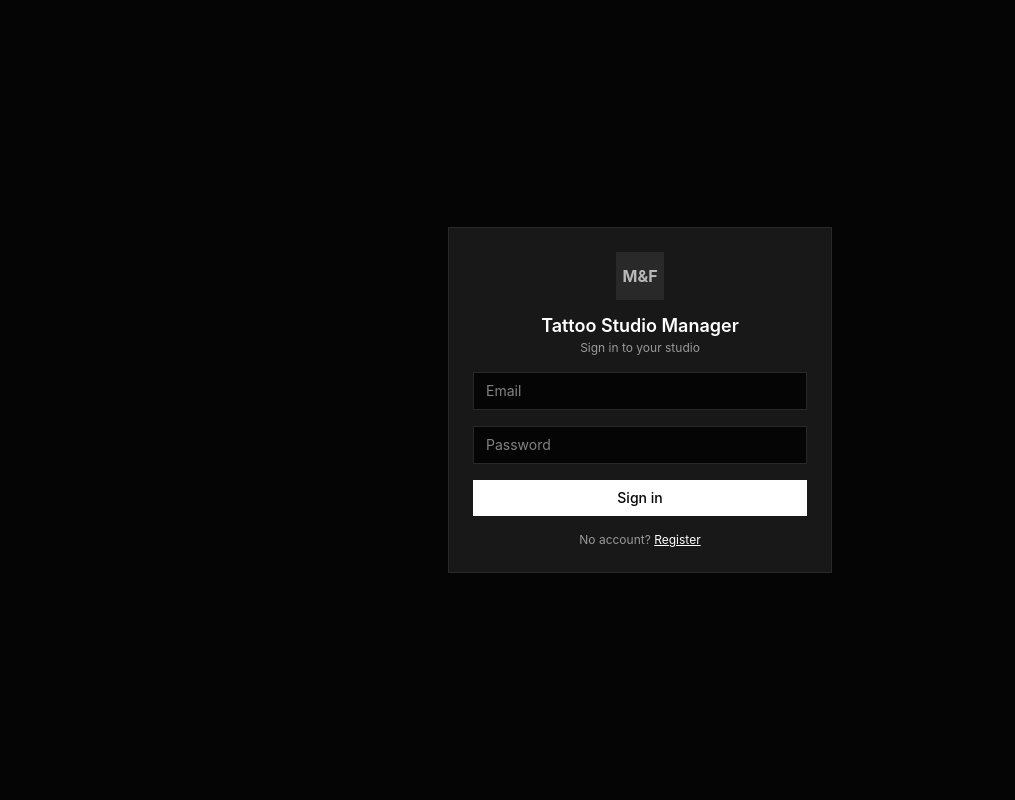
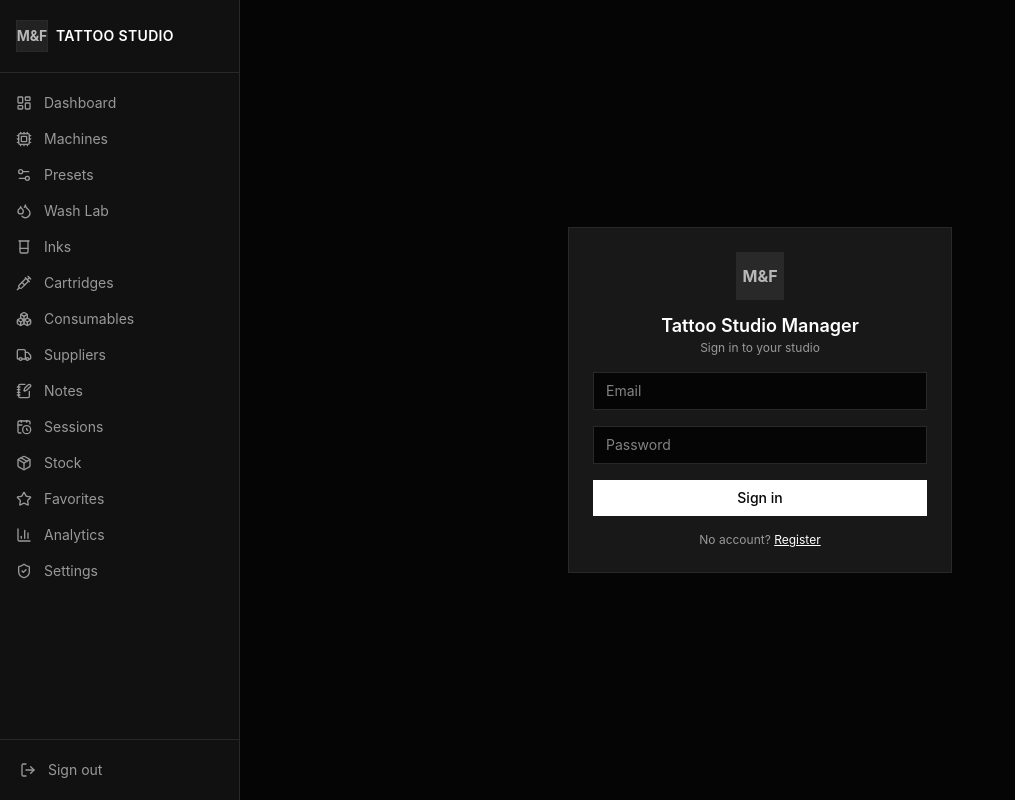
Before and after one commit to merolferdy-maker/mf-tattoo, a Next.js app: page /login in a window 1280 px wide. Shown: the whole page, without its empty margins (0-1015 px from the left). Built offline with nearby package versions, Linux system fonts and the light colour scheme.

Commit message:
Re-add Sidebar (server component, no signOut hook)

```diff
--- a/src/app/layout.tsx
+++ b/src/app/layout.tsx
@@ -1,6 +1,7 @@
 import type { Metadata } from "next";
 import { Geist, Geist_Mono } from "next/font/google";
 import "./globals.css";
+import Sidebar from "@/components/Sidebar";
 import BottomNav from "@/components/BottomNav";
 
 const geistSans = Geist({ variable: "--font-geist-sans", subsets: ["latin"] });
@@ -15,9 +16,12 @@ export default function RootLayout({ children }: { children: React.ReactNode })
   return (
     <html lang="en" className={`${geistSans.variable} ${geistMono.variable}`}>
       <body className="min-h-screen bg-background text-foreground">
-        <main className="flex-1 pb-20 md:pb-0">
-          {children}
-        </main>
+        <div className="flex min-h-screen">
+          <Sidebar />
+          <main className="flex-1 pb-20 md:pb-0">
+            {children}
+          </main>
+        </div>
         <BottomNav />
       </body>
     </html>
--- a/src/components/Sidebar.tsx
+++ b/src/components/Sidebar.tsx
@@ -1,6 +1,4 @@
-"use client";
 import Link from "next/link";
-import { signOut } from "next-auth/react";
 import { LayoutDashboard, Cpu, Settings2, Droplets, Beaker, Package, Syringe, Boxes, Truck, NotebookPen, CalendarClock, BarChart3, Star, Search, ShieldCheck, LogOut } from "lucide-react";
 
 const nav = [
@@ -41,10 +39,10 @@ export default function Sidebar({ collapsed }: { collapsed?: boolean }) {
         })}
       </nav>
       <div className="border-t border-border p-3">
-        <button onClick={() => signOut({ callbackUrl: "/login" })} className="flex items-center gap-3 px-2 py-2 text-sm text-muted hover:text-foreground w-full">
+        <a href="/api/auth/signout" className="flex items-center gap-3 px-2 py-2 text-sm text-muted hover:text-foreground w-full">
           <LogOut size={16} />
           {!collapsed && <span>Sign out</span>}
-        </button>
+        </a>
       </div>
     </aside>
   );
```
Also changed, not shown: 1 other file (tests, documents, lock files or other folders).
